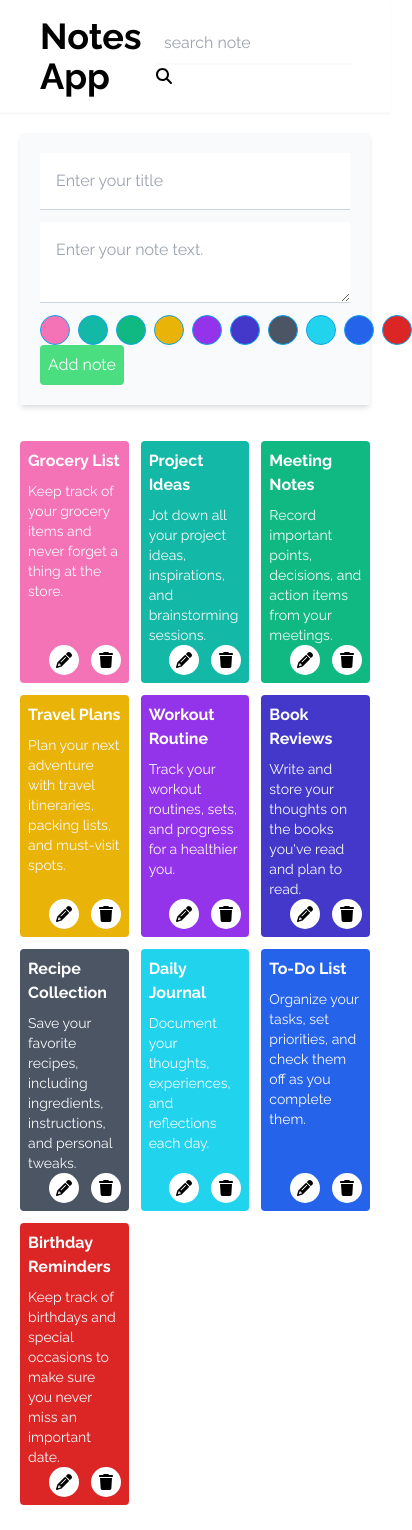
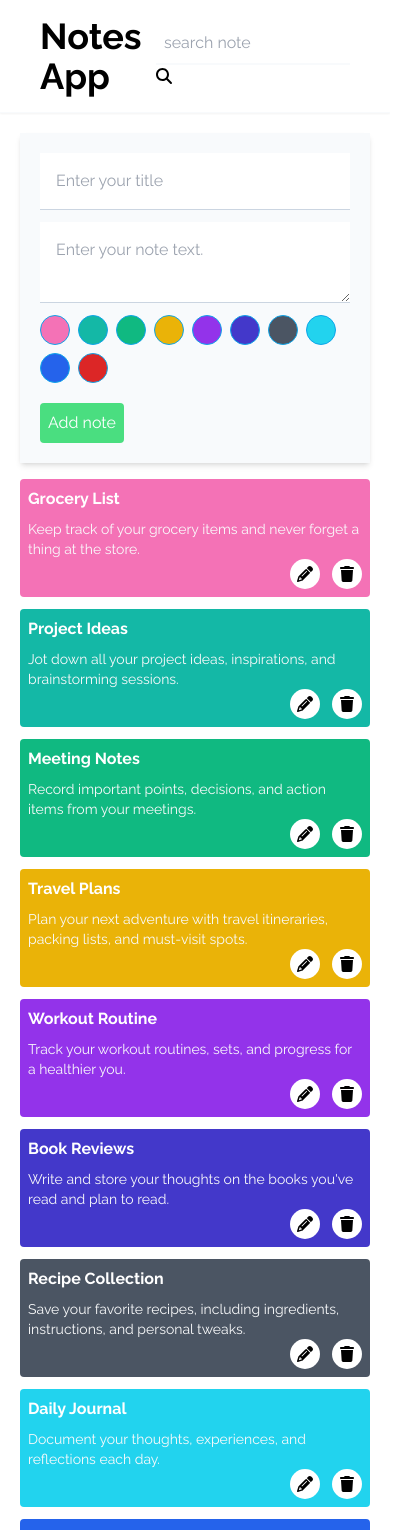
Before and after one commit to Mark-Alexis-Posadas/react-notes, a React (Vite) app: page / in a window 390 px wide. Shown: the top 1530 px of the page, 412 px wide, since content can reach past the window. Built offline with nearby package versions, Linux system fonts and the light colour scheme.

Commit message:
fix responsive and spacing

```diff
--- a/src/components/Notes.jsx
+++ b/src/components/Notes.jsx
@@ -160,7 +160,7 @@ export const Notes = ({ submittedNotes, setSubmittedNotes }) => {
               }`}
             >
               <div
-                className={`flex items-center gap-2 ${
+                className={`flex items-center gap-2 flex-wrap mb-5 md:flex-row lg:mb-0 ${
                   validationErrors.color ? "border p-2 border-red-500" : ""
                 }`}
               >
@@ -205,7 +205,7 @@ export const Notes = ({ submittedNotes, setSubmittedNotes }) => {
           "Please Add Note"
         ) : (
           <div className="flex-1">
-            <div className="grid grid-cols-3 gap-3 mt-5">
+            <div className="grid grid-cols-1 md:grid-cols-2 lg:grid-cols-3 xl:grid-cols-4 gap-3 mt-5: md:mt-0">
               {submittedNotes.map((note, index) => (
                 <NoteItem
                   idx={index}
```
